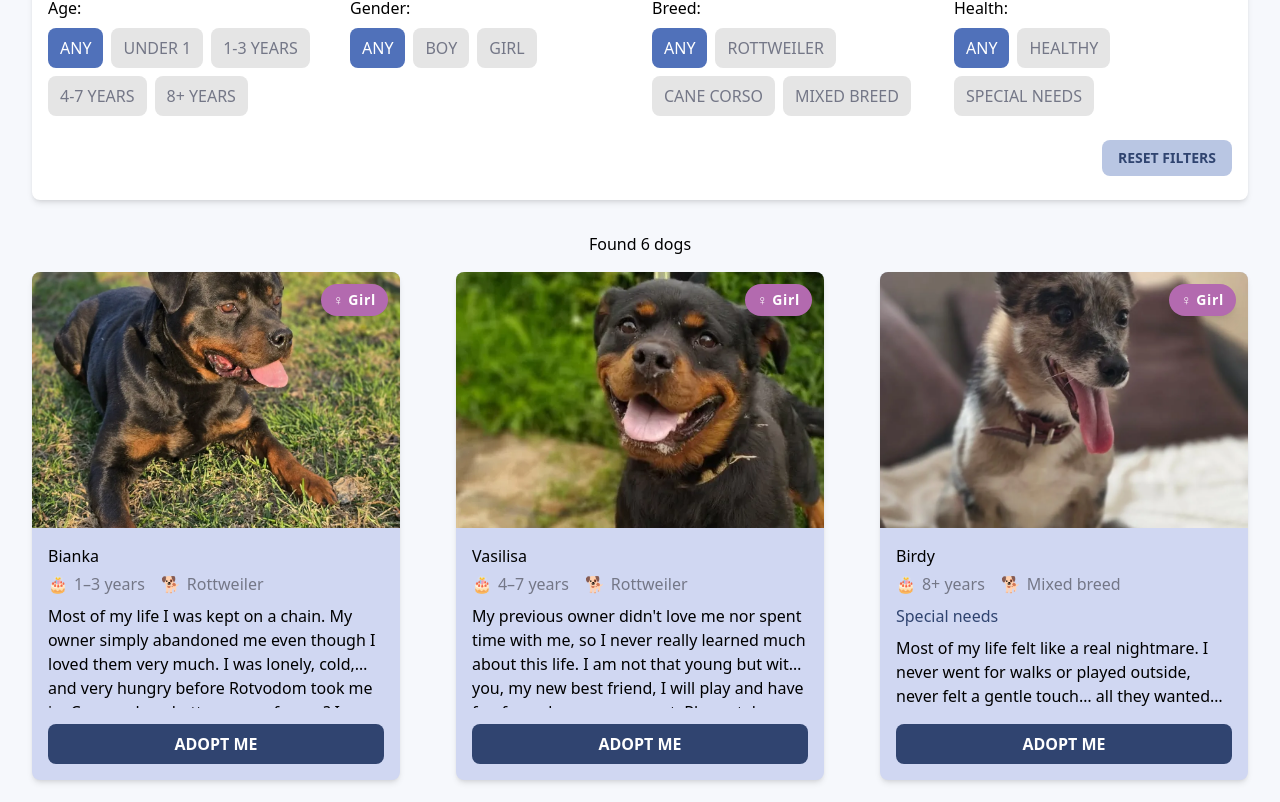
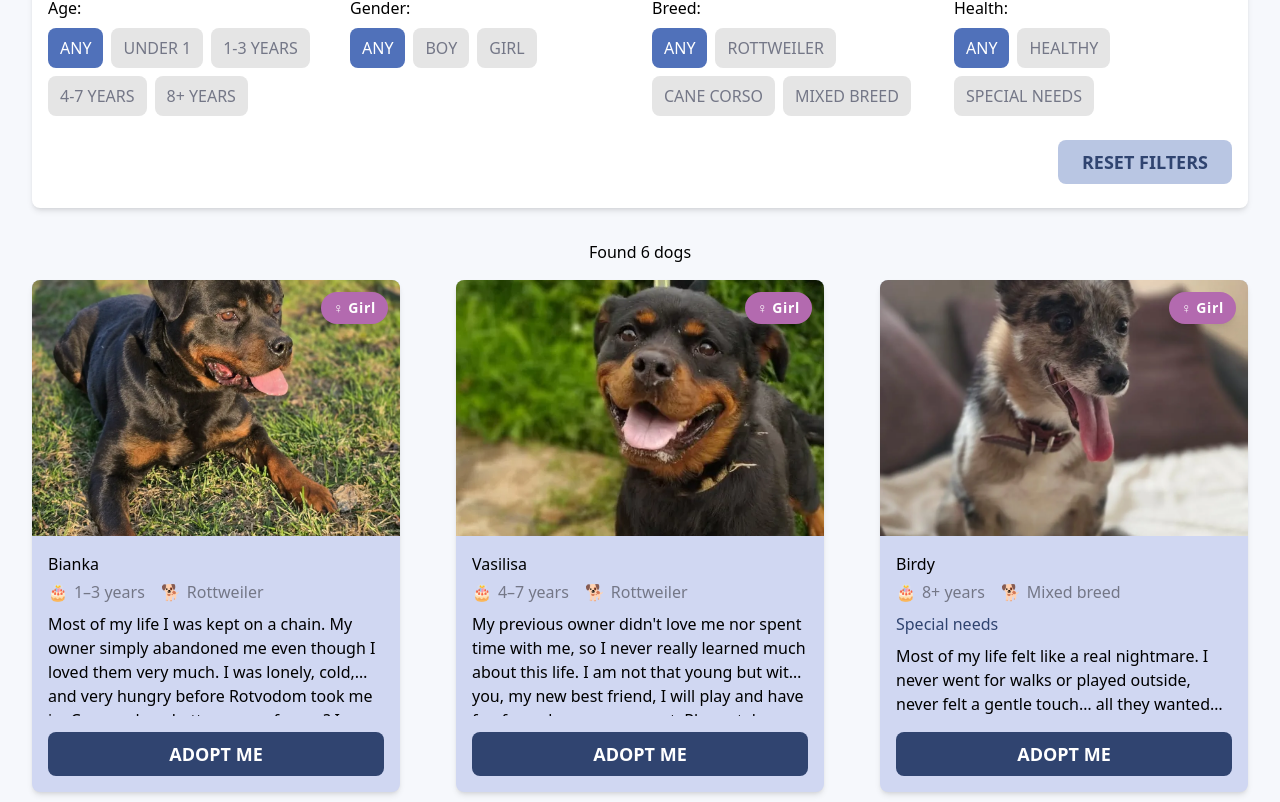
Before and after one commit to bavayra/dog-shelter, a React (Vite) app: page / in a window 1280 px wide. Shown: the part 972-1774 px from the top of the page. Built offline with nearby package versions, Linux system fonts and the light colour scheme.

Commit message:
style: added a breakpoint >425 style to the Button component

```diff
--- a/src/components/Button.tsx
+++ b/src/components/Button.tsx
@@ -28,7 +28,7 @@ const Button = ({
     primary:
       'bg-primary-700 text-white hover:bg-primary-900 hover:scale-105 focus:ring-primary-500 active:bg-primary-800',
     secondary:
-      'bg-primary-200 text-primary-900 hover:bg-primary-300 hover:scale-105 focus:ring-gray-500 active:bg-gray-800',
+      'bg-primary-200 text-primary-700 hover:bg-primary-300 hover:scale-105 focus:ring-gray-500 active:bg-gray-800',
     outline:
       'bg-transparent border-2 border-accent-200 text-accent-500 hover:scale-105 hover:bg-primary-100 focus:ring-accent-200',
     filter: active
@@ -37,7 +37,7 @@ const Button = ({
   };
   const sizeStyles: Record<ButtonSize, string> = {
     small: 'px-3 py-1.5 text-sm',
-    medium: 'px-4 py-2 text-base',
+    medium: 'px-4 py-2 text-base sm:text-lg sm:px-6 sm:py-2',
     large: 'px-5 py-3 text-lg',
   };
   return (
```
